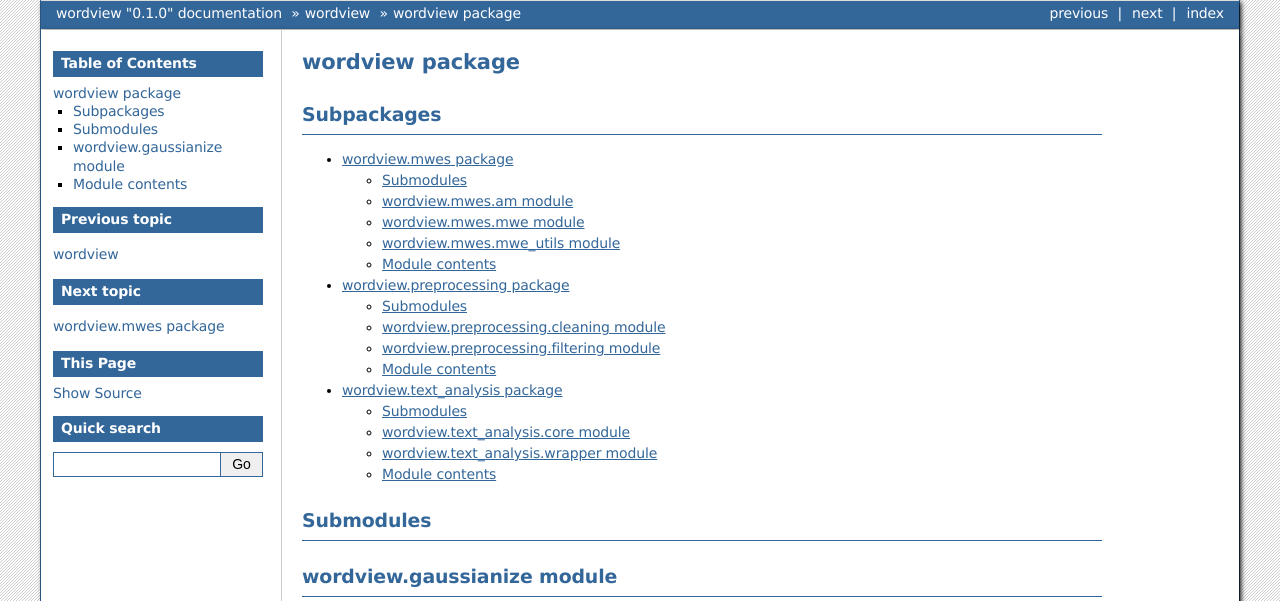
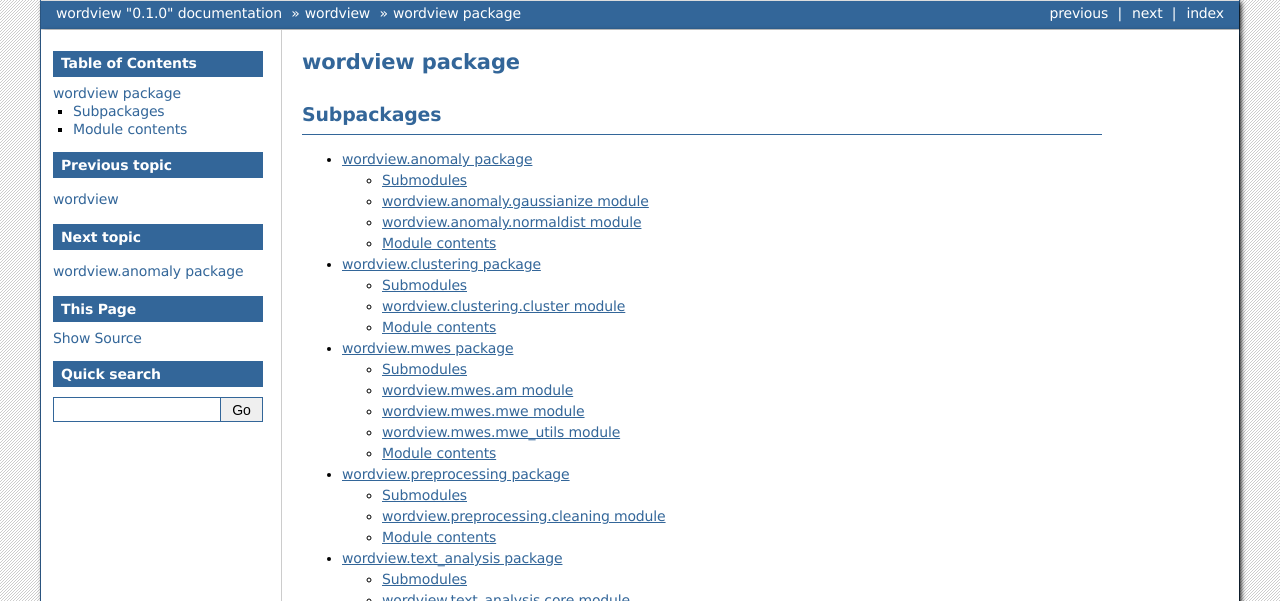
Before and after one commit to meghdadFar/wordview, a Sphinx documentation site: the page built from docs/source/wordview.rst, in a window 1280 px wide. Shown: the top 601 px of the page. Built offline with Sphinx 7.4.7, drawn with Linux system fonts in a browser that asks for light colours; grey boxes are pictures that could not be loaded.

Commit message:
Change structure and add missing modules

```diff
--- /dev/null
+++ b/docs/source/wordview.clustering.rst
@@ -0,0 +1,21 @@
+wordview.clustering package
+===========================
+
+Submodules
+----------
+
+wordview.clustering.cluster module
+----------------------------------
+
+.. automodule:: wordview.clustering.cluster
+   :members:
+   :undoc-members:
+   :show-inheritance:
+
+Module contents
+---------------
+
+.. automodule:: wordview.clustering
+   :members:
+   :undoc-members:
+   :show-inheritance:
--- a/docs/source/wordview.preprocessing.rst
+++ b/docs/source/wordview.preprocessing.rst
@@ -12,14 +12,6 @@ wordview.preprocessing.cleaning module
    :undoc-members:
    :show-inheritance:
 
-wordview.preprocessing.filtering module
----------------------------------------
-
-.. automodule:: wordview.preprocessing.filtering
-   :members:
-   :undoc-members:
-   :show-inheritance:
-
 Module contents
 ---------------
 
--- a/docs/source/wordview.rst
+++ b/docs/source/wordview.rst
@@ -7,20 +7,11 @@ Subpackages
 .. toctree::
    :maxdepth: 4
 
+   wordview.anomaly
+   wordview.clustering
    wordview.mwes
    wordview.preprocessing
    wordview.text_analysis
-
-Submodules
-----------
-
-wordview.gaussianize module
----------------------------
-
-.. automodule:: wordview.gaussianize
-   :members:
-   :undoc-members:
-   :show-inheritance:
 
 Module contents
 ---------------
```
Also changed, not shown: docs/source/index.rst (+2 -6 lines), docs/source/wordview.anomaly.rst (added, +29 -0 lines).
